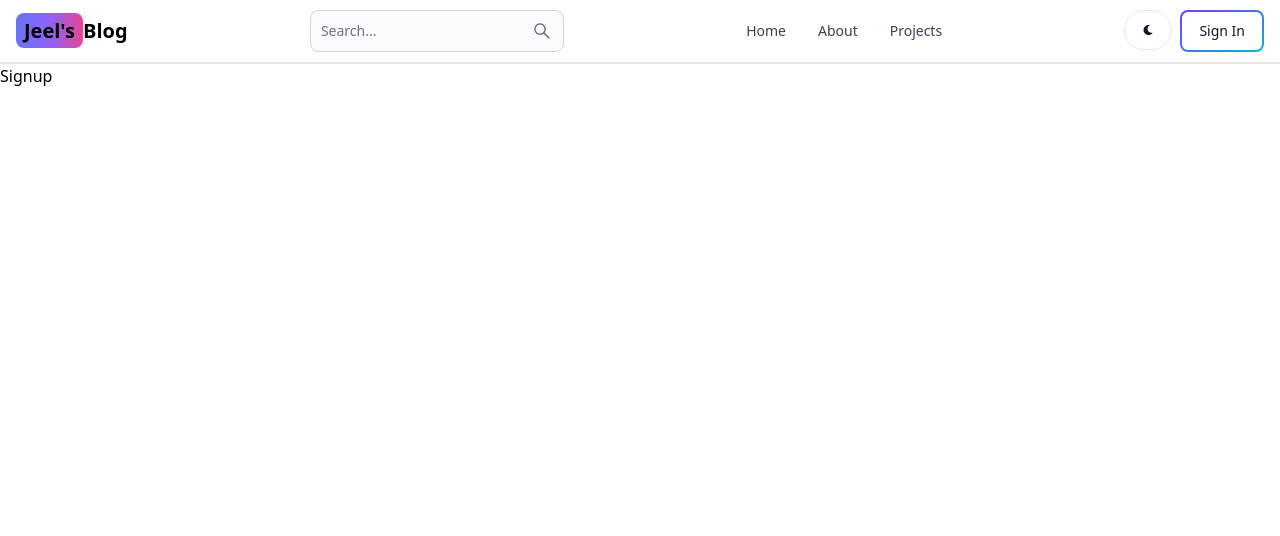
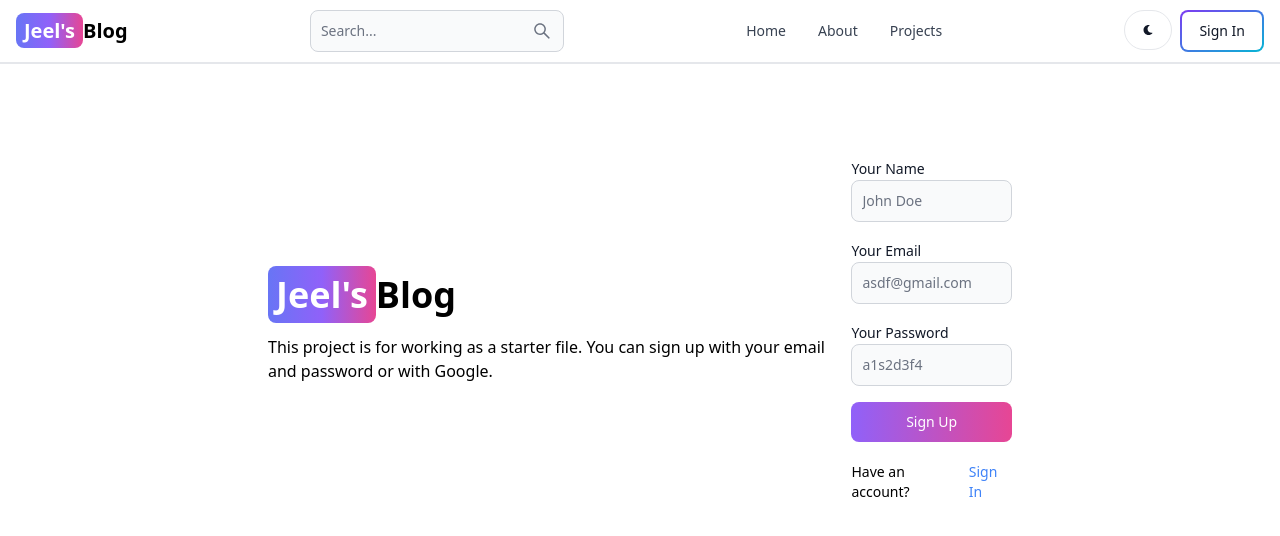
Before and after one commit to jeel105512/MERN-Blog, a React (Vite) app in the folder client/: page /sign-up in a window 1280 px wide. Shown: the top 536 px of the page. Built offline with nearby package versions, Linux system fonts and the light colour scheme.

Commit message:
added Signup UI

```diff
--- a/client/src/components/Header/Header.jsx
+++ b/client/src/components/Header/Header.jsx
@@ -9,7 +9,7 @@
     return (
         <Navbar className="border-b-2">
             <Link to="/" className="self-center whitespace-nowrap text-sm sm:text-xl font-semibold dark:text-white">
-                <span className="px-2 py-1 bg-gradient-to-r from-indigo-500 via-purple-500 to-pink-500 rounded-lg">Jeel's</span>
+                <span className="px-2 py-1 text-white bg-gradient-to-r from-indigo-500 via-purple-500 to-pink-500 rounded-lg">Jeel's</span>
                 Blog
             </Link>
             <form className="flex items-center">
--- a/client/src/pages/Signup.jsx
+++ b/client/src/pages/Signup.jsx
@@ -1,5 +1,56 @@
+import { Button, Label, TextInput } from "flowbite-react";
+import { Link } from "react-router-dom";
+
 export default function Signup() {
   return (
-    <div>Signup</div>
+    <div className="min-h-screen mt-20">
+      <div className="flex p-3 max-w-3xl mx-auto flex-col md:flex-row md:items-center gap-5">
+        {/* left */}
+        <div className="">
+          <Link to="/" className="font-bold dark:text-white text-4xl">
+            <span className="px-2 py-1 text-white bg-gradient-to-r from-indigo-500 via-purple-500 to-pink-500 rounded-lg">Jeel's</span>
+            Blog
+          </Link>
+          <p className="text-am mt-5">This project is for working as a starter file. You can sign up with your email and password or with Google.</p>
+
+        </div>
+        {/* right */}
+        <div className="">
+          <form className="flex flex-col gap-4">
+            <div>
+              <Label value="Your Name" />
+              <TextInput
+                type="text"
+                placeholder="John Doe"
+                id="name"
+              />
+            </div>
+            <div>
+              <Label value="Your Email" />
+              <TextInput
+                type="email"
+                placeholder="asdf@gmail.com"
+                id="email"
+              />
+            </div>
+            <div>
+              <Label value="Your Password" />
+              <TextInput
+                type="password"
+                placeholder="a1s2d3f4"
+                id="password"
+              />
+            </div>
+            <Button gradientDuoTone="purpleToPink" type="submit">
+              Sign Up
+            </Button>
+          </form>
+          <div className="flex gap-2 text-sm mt-5">
+            <span>Have an account?</span>
+            <Link to="/sign-in" className="text-blue-500">Sign In</Link>
+          </div>
+        </div>
+      </div>
+    </div>
   )
 }
```
